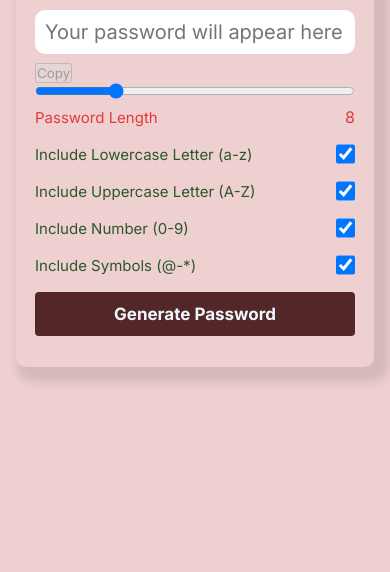
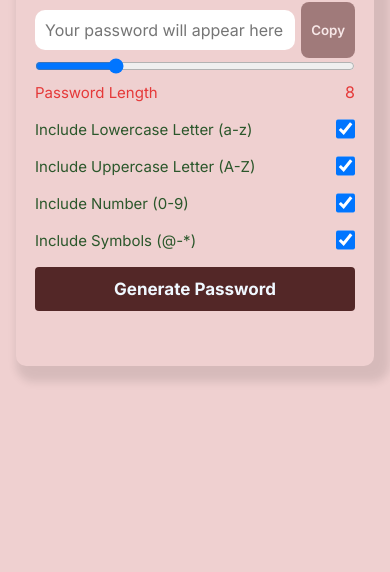
Before and after one commit to muradhosenrafi/password-generator, a plain HTML site: page index.html in a window 390 px wide. Shown: the part 272-844 px from the top of the page. Drawn offline with Linux system fonts and the light colour scheme.

Commit message:
style: add responsive copy button and status

```diff
--- a/style.css
+++ b/style.css
@@ -97,3 +97,52 @@ body{
         font-size: 17px;
     }
 }
+
+
+.inputbox {
+    display: flex;
+    align-items: stretch;
+    gap: 8px;
+    width: 100%;
+}
+
+.copybtn {
+    flex: 0 0 auto;
+    border: none;
+    border-radius: 8px;
+    padding: 0 14px;
+    background: #380909d8;
+    color: #fff;
+    font-weight: 600;
+    cursor: pointer;
+}
+
+.copybtn:hover:not(:disabled) {
+    background: #962323d8;
+}
+
+.copybtn:disabled {
+    cursor: not-allowed;
+    opacity: 0.5;
+}
+
+.copy-status {
+    min-height: 20px;
+    margin-top: 4px;
+    font-size: 13px;
+    color: rgb(43, 87, 43);
+}
+
+@media (max-width: 420px) {
+    .inputbox {
+        gap: 6px;
+    }
+
+    .passbox {
+        font-size: 16px;
+    }
+
+    .copybtn {
+        padding: 0 10px;
+    }
+}
```
